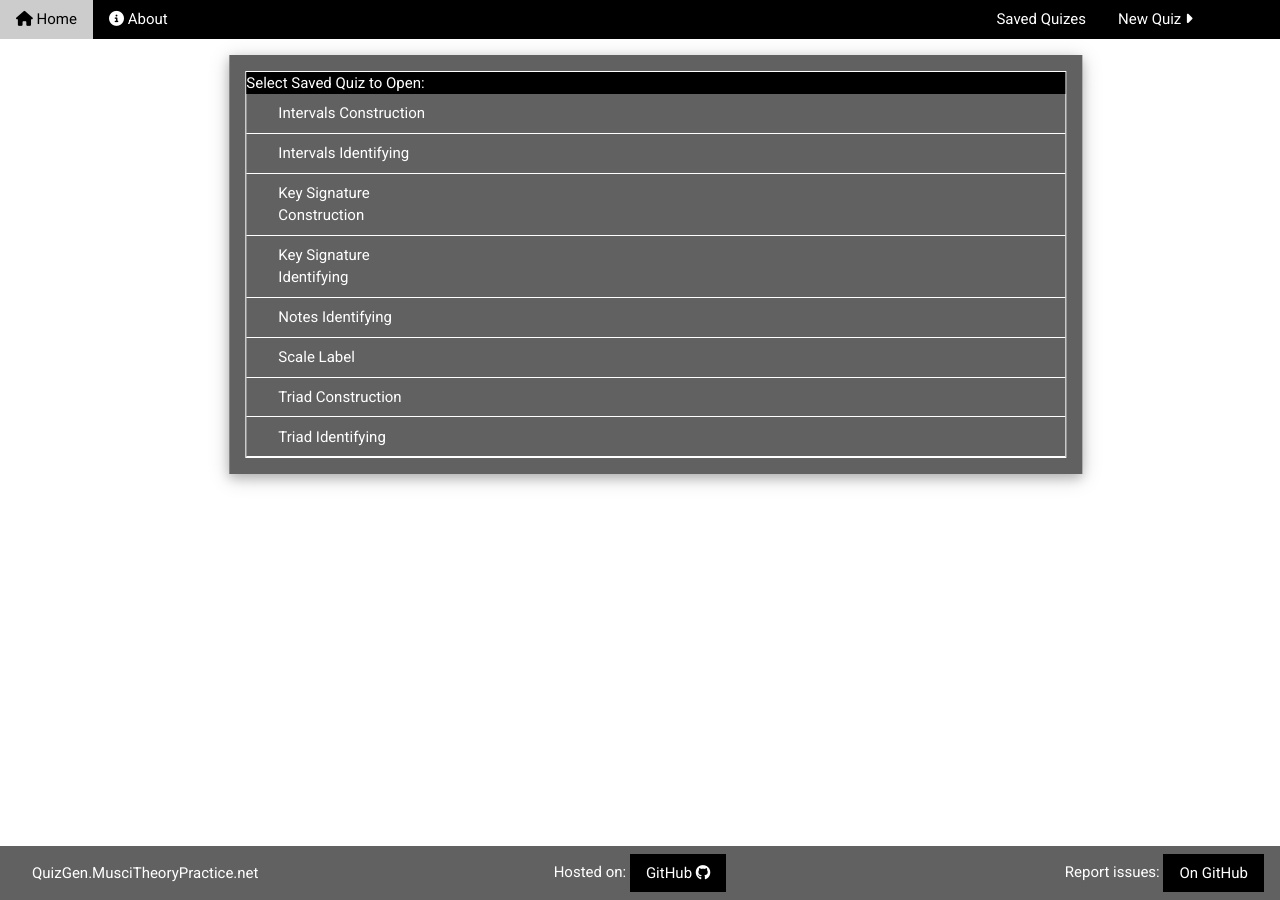
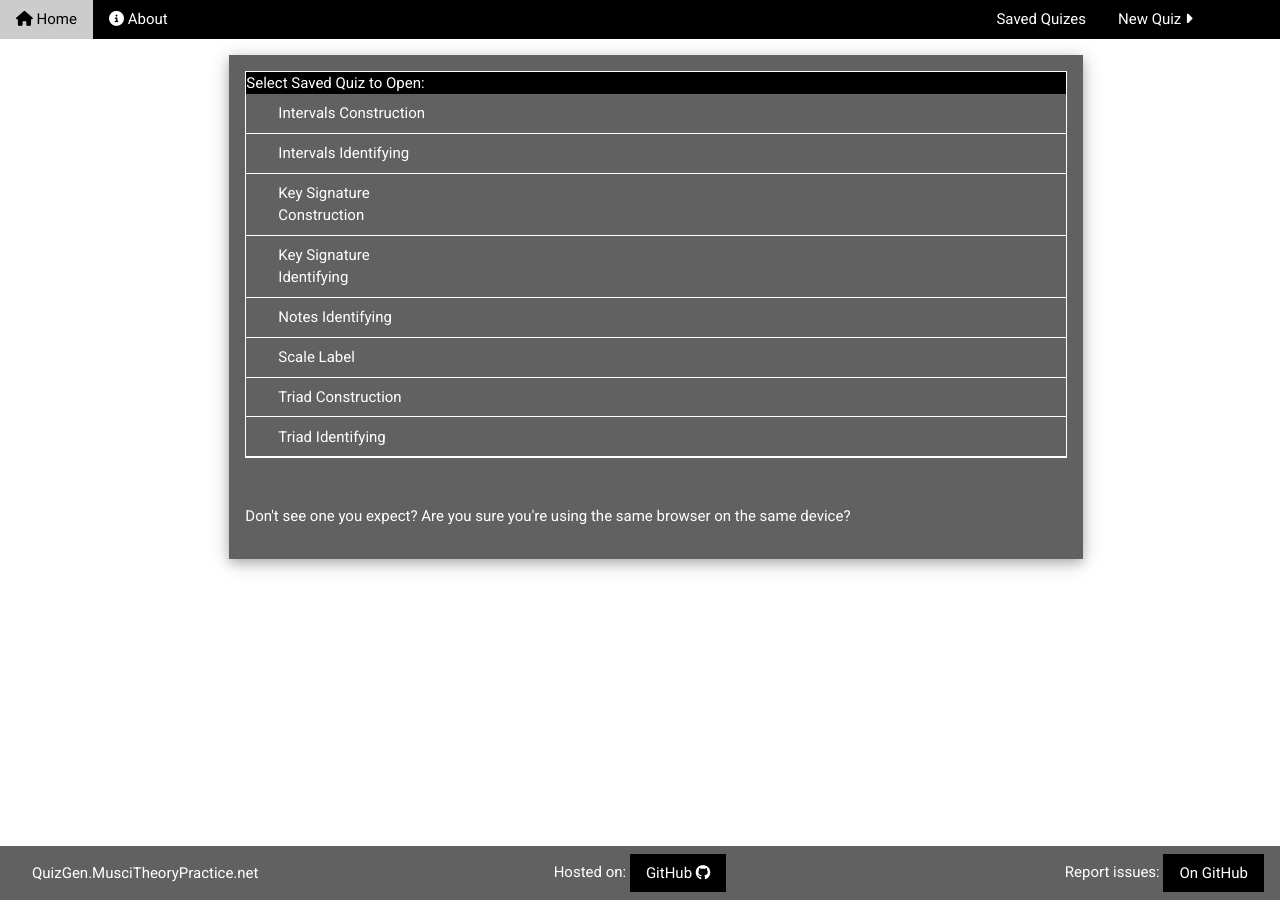
Before and after one commit to mshafer1/quizgen_music_theory, a Jekyll site: the page built from loadQuiz.html, in a window 1280 px wide. Built offline with Jekyll 4.4.1, drawn with Linux system fonts in a browser that asks for light colours; nearby versions of some CDN libraries.

Commit message:
fix load page padding
also add blerb about previous not being findable

```diff
--- a/loadQuiz.html
+++ b/loadQuiz.html
@@ -100,19 +100,26 @@
     }
 </script>
 
-<div class="w3-padding"></div>
-<div class="w3-display-container">
-    <div class="w3-card-4 w3-display-topmiddle w3-twothird w3-dark-gray w3-margin-left">
-        <div class="w3-border w3-border-white w3-margin">
-            <div class="w3-cell-row">
-                <div class="w3-cell w3-black">
-                    Select Saved Quiz to Open:
+<div class="w3-row w3-margin-top">
+    <div class="w3-col l2 m2 w3-hide-small" >&nbsp;</div>
+    <div class="w3-display-container w3-col l8 s11 w3-margin-left w3-margin-right w3-dark-gray w3-card-4">
+        <div class=" w3-padding w3-padding-16">
+            <div class="w3-border w3-border-white">
+                <div class="w3-cell-row">
+                    <div class="w3-cell w3-black">
+                        Select Saved Quiz to Open:
+                    </div>
                 </div>
+                {{ page_list }}
             </div>
-            {{ page_list }}
+        </div>
+        <div class="w3-container w3-section">
+            <p>Don't see one you expect? Are you sure you're using the same browser on the same device?</p>
         </div>
     </div>
+    <div class="w3-col l2 m2 w3-hide-small" >&nbsp;</div>
 </div>
+
 
 
 <div id="confirmDialog" class="w3-modal notselectable">
```
